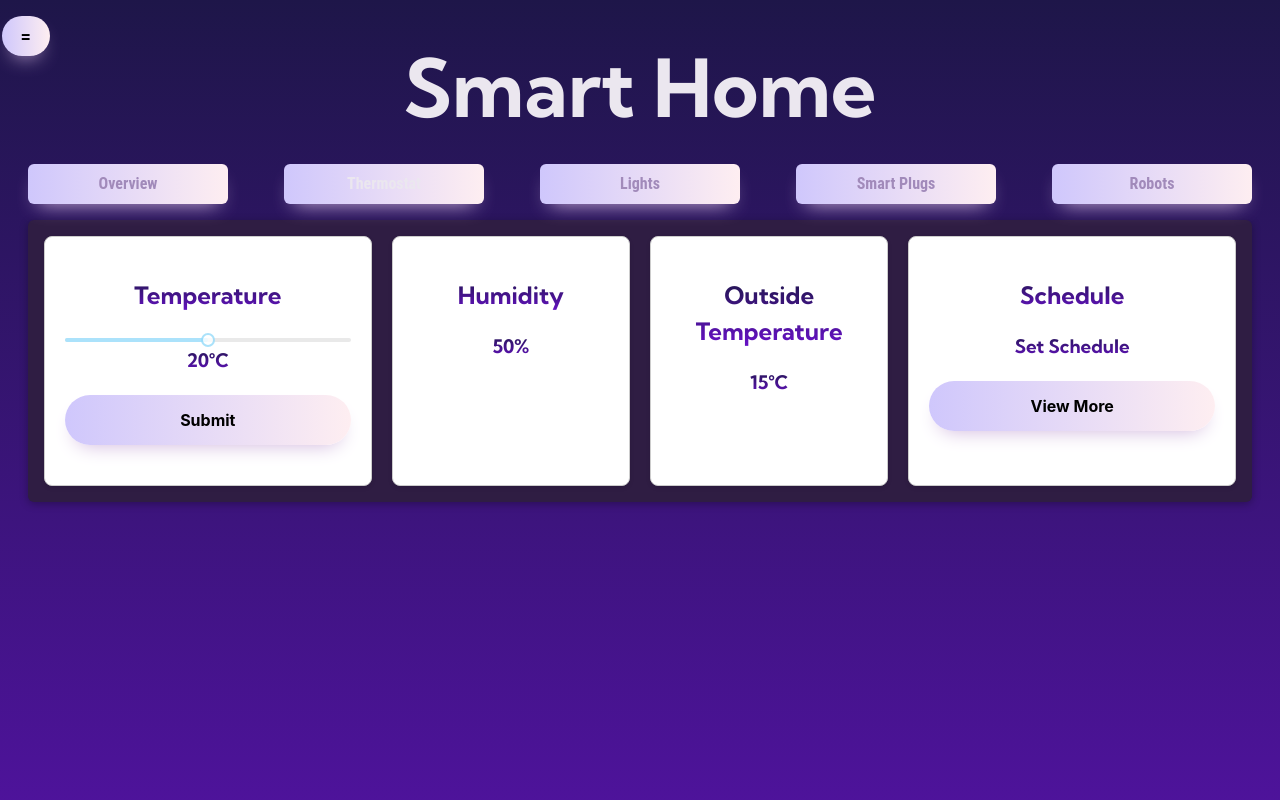
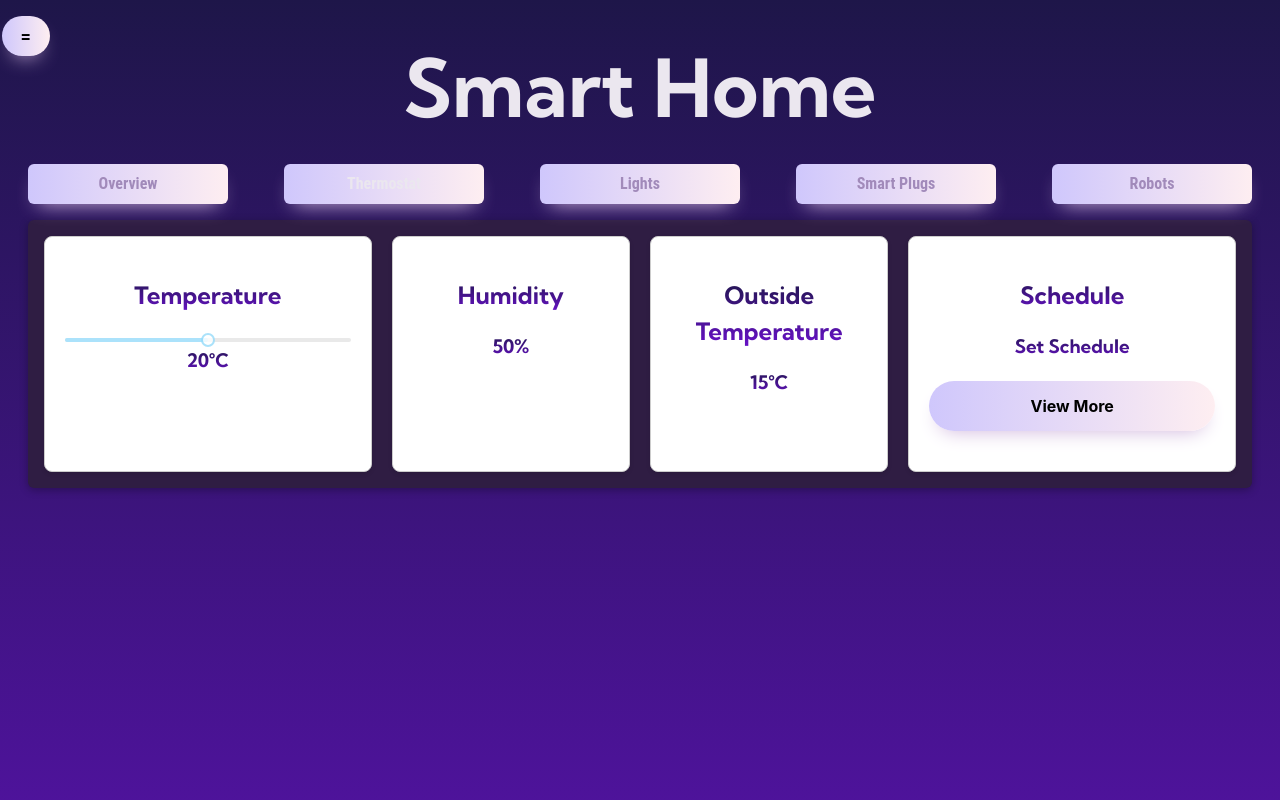
Before and after one commit to ChronicleWolfVR/Group7SoftwareEng, a React (Vite) app: page /home in a window 1280 px wide. Both pictures are taken after a click on the button "Thermostat". Shown: the top 800 px of the page. Built offline with nearby package versions, Linux system fonts and the light colour scheme.

Commit message:
Removed button due to auto submit

```diff
--- a/src/components/HomePage/Thermostat/Thermostat.jsx
+++ b/src/components/HomePage/Thermostat/Thermostat.jsx
@@ -52,7 +52,6 @@ const Thermostat = () => {
             onChange={handleTemperatureChange}
           />
           <h3>{temperature}°C</h3>
-          <button onClick={handleSubmit}>Submit</button>
         </div>
         <div className="card-humidity">
           <h2>Humidity</h2>
```
